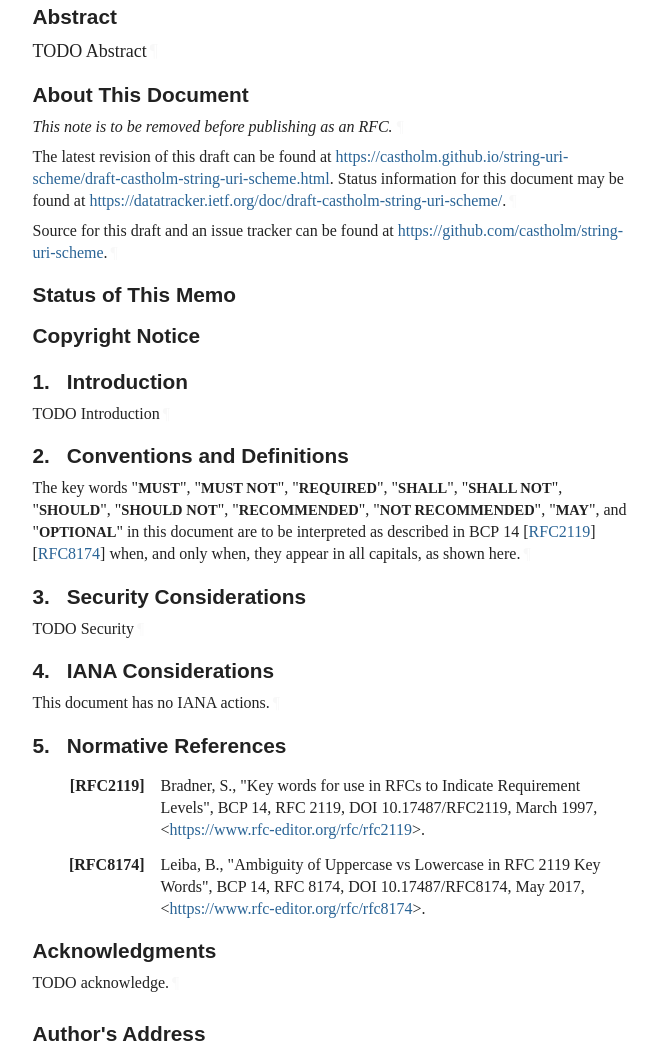
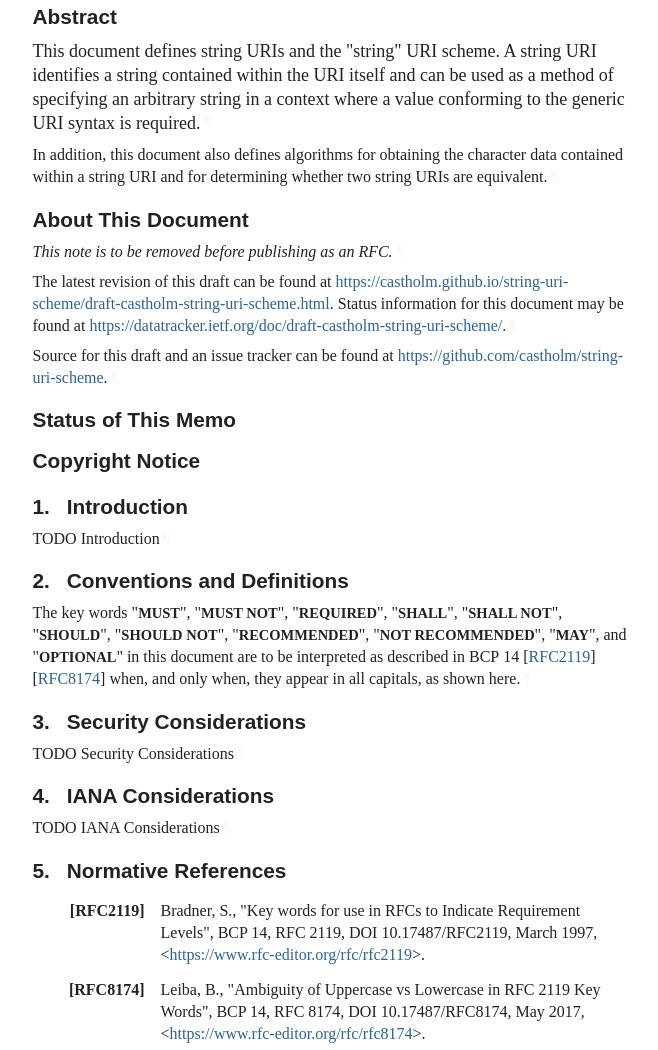
Before and after one commit to castholm/string-uri-scheme, a plain HTML site: page draft-castholm-string-uri-scheme.html in a window 1280 px wide. Shown: the part 290-1340 px from the top of the page, without its empty margins (92-750 px from the left). Drawn offline with Linux system fonts and the light colour scheme; a web font is replaced by a local one.

Commit message:
Script updating gh-pages from 38e161d. [ci skip]

```diff
--- a/draft-castholm-string-uri-scheme.html
+++ b/draft-castholm-string-uri-scheme.html
@@ -6,9 +6,13 @@
 <meta content="initial-scale=1.0" name="viewport">
 <title>The "string" URI Scheme</title>
 <meta content="Carl Åstholm" name="author">
-<meta content="
-       TODO Abstract
-    " name="description">
+<meta content='
+       This document defines string URIs and the "string" URI scheme. A string URI identifies a string contained within the
+URI itself and can be used as a method of specifying an arbitrary string in a context where a value conforming to the
+generic URI syntax is required.
+       In addition, this document also defines algorithms for obtaining the character data contained within a string URI and
+for determining whether two string URIs are equivalent.
+    ' name="description">
 <meta content="xml2rfc 3.15.0" name="generator">
 <meta content="string" name="keyword">
 <meta content="uri" name="keyword">
@@ -1071,7 +1075,11 @@ svg :is([stroke="fill"], [fill^="#fff"]) {
 <h1 id="title">The "string" URI Scheme</h1>
 <section id="section-abstract">
       <h2 id="abstract"><a href="#abstract" class="selfRef">Abstract</a></h2>
-<p id="section-abstract-1">TODO Abstract<a href="#section-abstract-1" class="pilcrow">¶</a></p>
+<p id="section-abstract-1">This document defines string URIs and the "string" URI scheme. A string URI identifies a string contained within the
+URI itself and can be used as a method of specifying an arbitrary string in a context where a value conforming to the
+generic URI syntax is required.<a href="#section-abstract-1" class="pilcrow">¶</a></p>
+<p id="section-abstract-2">In addition, this document also defines algorithms for obtaining the character data contained within a string URI and
+for determining whether two string URIs are equivalent.<a href="#section-abstract-2" class="pilcrow">¶</a></p>
 </section>
 <section class="note rfcEditorRemove" id="section-note.1">
       <h2 id="name-about-this-document">
@@ -1178,7 +1186,7 @@ appear in all capitals, as shown here.<a href="#section-2-1" class="pilcrow">¶<
       <h2 id="name-security-considerations">
 <a href="#section-3" class="section-number selfRef">3. </a><a href="#name-security-considerations" class="section-name selfRef">Security Considerations</a>
       </h2>
-<p id="section-3-1">TODO Security<a href="#section-3-1" class="pilcrow">¶</a></p>
+<p id="section-3-1">TODO Security Considerations<a href="#section-3-1" class="pilcrow">¶</a></p>
 </section>
 </div>
 <div id="iana-considerations">
@@ -1186,7 +1194,7 @@ appear in all capitals, as shown here.<a href="#section-2-1" class="pilcrow">¶<
       <h2 id="name-iana-considerations">
 <a href="#section-4" class="section-number selfRef">4. </a><a href="#name-iana-considerations" class="section-name selfRef">IANA Considerations</a>
       </h2>
-<p id="section-4-1">This document has no IANA actions.<a href="#section-4-1" class="pilcrow">¶</a></p>
+<p id="section-4-1">TODO IANA Considerations<a href="#section-4-1" class="pilcrow">¶</a></p>
 </section>
 </div>
 <section id="section-5">
@@ -1209,7 +1217,7 @@ appear in all capitals, as shown here.<a href="#section-2-1" class="pilcrow">¶<
       <h2 id="name-acknowledgments">
 <a href="#name-acknowledgments" class="section-name selfRef">Acknowledgments</a>
       </h2>
-<p id="appendix-A-1">TODO acknowledge.<a href="#appendix-A-1" class="pilcrow">¶</a></p>
+<p id="appendix-A-1">TODO Acknowledgments<a href="#appendix-A-1" class="pilcrow">¶</a></p>
 </section>
 </div>
 <div id="authors-addresses">
```
Also changed, not shown: draft-castholm-string-uri-scheme.txt.
